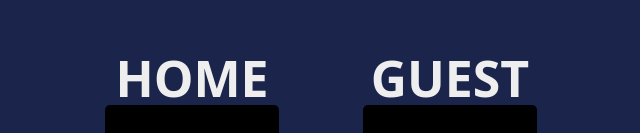
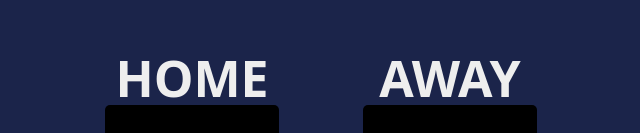
Before and after one commit to Zbell0/basketball-gameboard, a plain HTML site: page index.html in a window 1280 px wide. Shown: the part 139-272 px from the top of the page, without its empty margins (319-959 px from the left). Drawn offline with nearby package versions, Linux system fonts and the light colour scheme; a web font is replaced by a local one.

Commit message:
Update index.html

```diff
--- a/index.html
+++ b/index.html
@@ -39,7 +39,7 @@
       </div>
 
       <div class="guest-section">
-          <h3 class="board-title-home" i>GUEST</h3>
+          <h3 class="board-title-home" i>AWAY</h3>
           <p class="home-points-text home-score" id="guest-el" >5</p>
          <div >
               <button class="add-points-bths-home" onclick="increase4()">+1</button>
```
